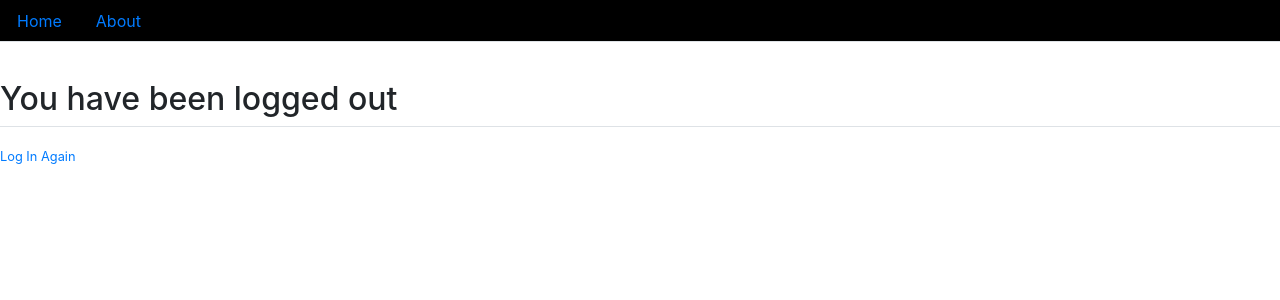
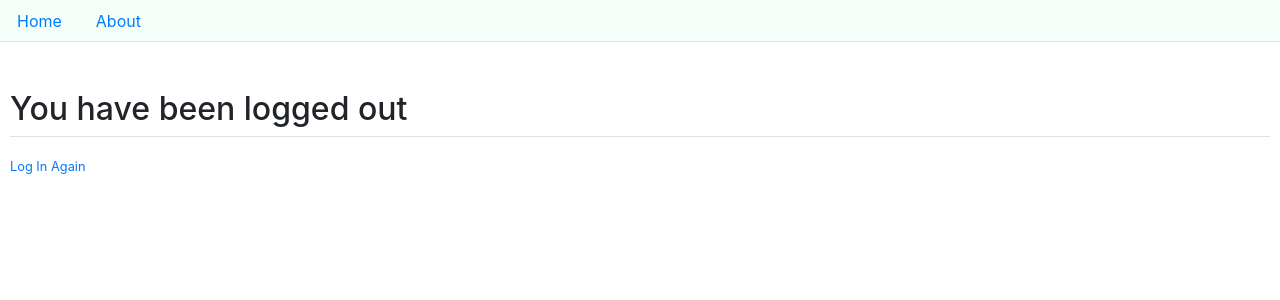
Before and after one commit to shaikh-ma/LibraryManagement, a Django app: page /logout/ in a window 1280 px wide. Shown: the top 300 px of the page. Run offline with Django 3.2, Linux system fonts and the light colour scheme; some libraries are stand-ins or nearby versions.

Commit message:
updates to looks

```diff
--- a/libman/library/templates/library/base.html
+++ b/libman/library/templates/library/base.html
@@ -14,9 +14,9 @@
   <script src="https://cdn.jsdelivr.net/npm/popper.js@1.14.7/dist/umd/popper.min.js"></script>
   <title> Bookipedia {% block title %} {% endblock %}</title>
 </head>
-<body>
+<body style="margin: 10px">
   <br/>
-  <nav id="nav" class="nav nav-tabs nav-stacked fixed-top" style="background-color: black;">
+  <nav id="nav" class="nav nav-tabs nav-stacked fixed-top" style="background-color: mintcream;">
     <a onclick="test()" class="nav-item nav-link" href="{% url 'home' %}">Home</a>
   {% if user.is_authenticated %}
   {% if user.is_superuser %}
@@ -37,14 +37,12 @@
 </nav>
   <br/>
   <h1 class="">{% block heading %} {% endblock %}</h1>
-
   <br/>
 {% for message in messages %}
   <div class="alert alert-{{ message.tags }}">
     {{ message }}
   </div>
 {% endfor %}
-
 
 
 {% block content %}
--- a/libman/library/templates/library/home.html
+++ b/libman/library/templates/library/home.html
@@ -15,7 +15,10 @@
   <a class="btn btn-primary" href="{% url 'new-user-request' %}" style="color: white">New Book Request</a>
 </div>
 <input type="text" id="searchbook" onkeyup="findBook()" placeholder="Search for book.." title="Type in book name"/>
-
+<br/><br/>
+<p>
+  Total Books: {{ books|length }}
+</p>
 
 <br/>
 <br/>
--- a/libman/users/templates/users/logout.html
+++ b/libman/users/templates/users/logout.html
@@ -1,9 +1,10 @@
 {% extends "library/base.html" %}
+{% load static %}
 {% block title %} Logout {% endblock %}
 {% block content %}
 <h2>You have been logged out</h2>
 <div class="border-top pt-3">
-    <small class="text-muted">
+    <small class="text-muted" style="color:white;"">
         <a href="{% url 'login' %}">Log In Again</a>
     </small>
 </div>
```
Also changed, not shown: libman/users/templates/users/login.html (+4 -3 lines), libman/library/static/library/background.jpg (added).
